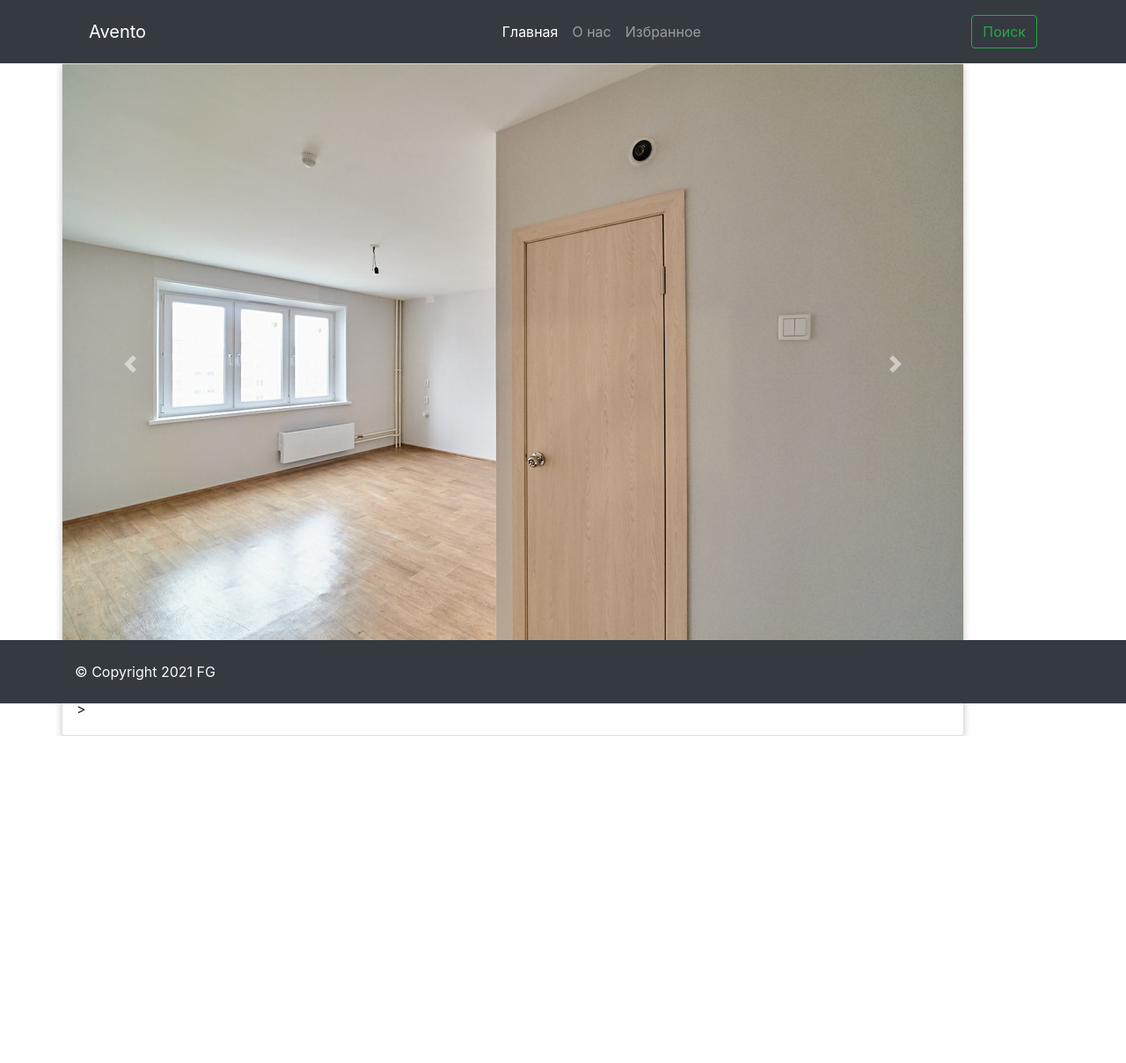
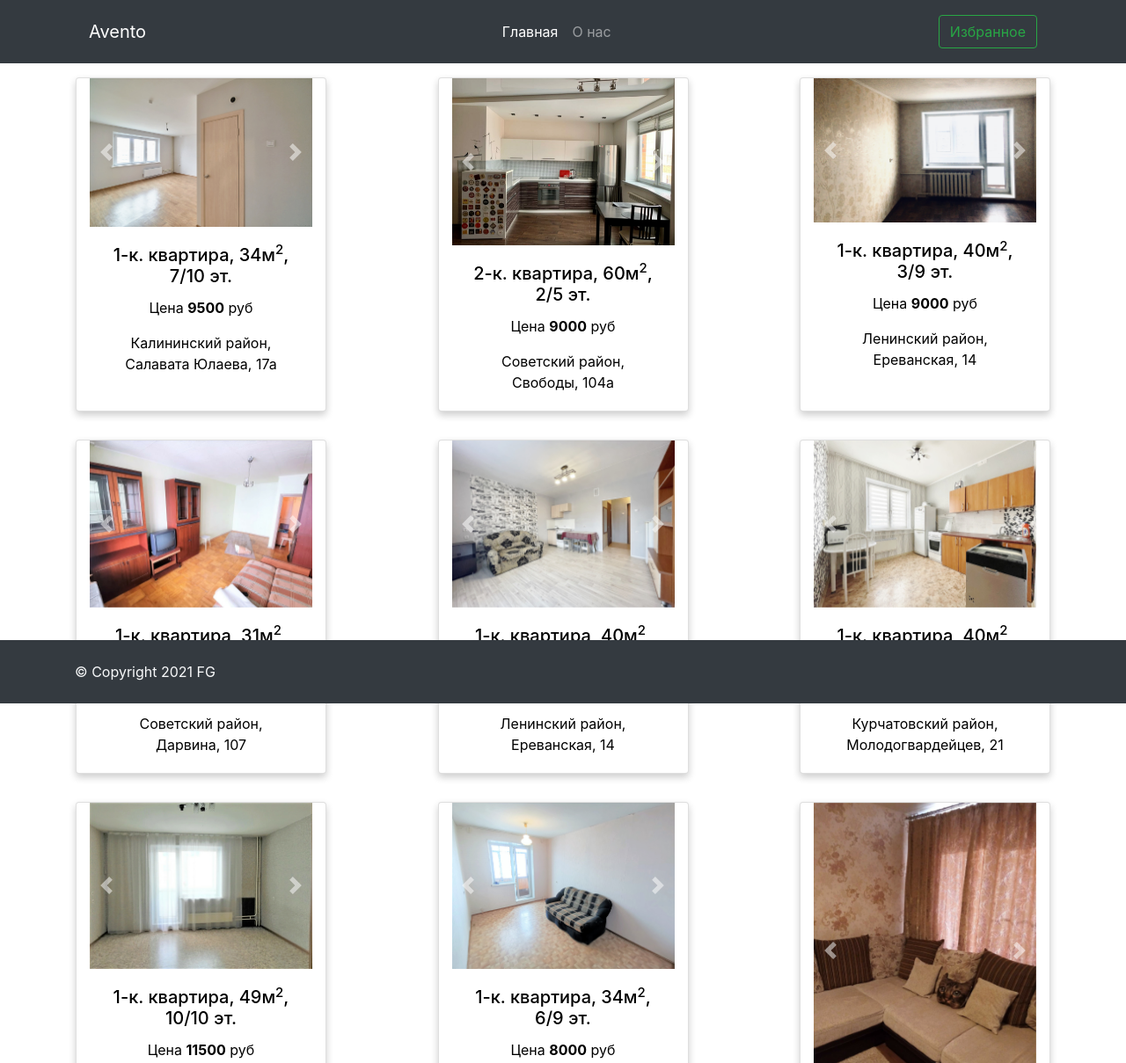
Before and after one commit to FilinGoy/java_script_ws, a plain HTML site: page index.html in a window 1280 px wide. Shown: the top 1209 px of the page at 88% size. Before the commit the page ends 837 px from the top, so only its background shows below. Drawn offline with nearby package versions, Linux system fonts and the light colour scheme.

Commit message:
JSNormal

```diff
--- a/css/style.css
+++ b/css/style.css
@@ -13,9 +13,10 @@ main {
 }
 
 .card:hover {
-    box-shadow: 0 8px 16px 0 rgba(0,0,0,0.2);
+    box-shadow: 0px 0px 21px 2px rgba(34, 60, 80, 0.34);
 }
 
-.card-2 {
-    padding: 2px 16px;
+button {
+    padding:0 100%;
+    margin: 0;
 }
--- a/index.html
+++ b/index.html
@@ -27,12 +27,9 @@
                           <li class="nav-item">
                             <a class="nav-link" href="#">О нас</a>
                           </li>
-                          <li class="nav-item">
-                            <a class="nav-link" href="#">Избранное</a>
-                          </li>
                         </ul>
                         <form class="form-inline">
-                            <button class="btn btn-outline-success my-2 my-sm-0" type="submit">Поиск</button>
+                            <button class="btn btn-outline-success my-2 my-sm-0" type="submit">Избранное</button>
                         </form>
                       </div>
                 </div>
@@ -41,35 +38,8 @@
     </header>
     <main>
         <div class="container">
-            <div class="row" id="main-img">
-                <div class="card">
-                    <div id="carouselExampleControlsNoTouching" class="carousel slide" data-touch="true" data-interval="false">
-                        <div class="carousel-inner">
-                          <div class="carousel-item active">
-                            <img src="content/1_1.jpg" class="d-block w-100" alt="...">
-                          </div>
-                          <div class="carousel-item">
-                            <img src="content/1_2.jpg" class="d-block w-100" alt="...">
-                          </div>
-                          <div class="carousel-item">
-                            <img src="content/1_3.jpg" class="d-block w-100" alt="...">
-                          </div>
-                        </div>
-                        <a class="carousel-control-prev" href="#carouselExampleControlsNoTouching" role="button" data-slide="prev">
-                          <span class="carousel-control-prev-icon" aria-hidden="true"></span>
-                          <span class="sr-only">Назад</span>
-                        </a>
-                        <a class="carousel-control-next" href="#carouselExampleControlsNoTouching" role="button" data-slide="next">
-                          <span class="carousel-control-next-icon" aria-hidden="true"></span>
-                          <span class="sr-only">Дальше</span>
-                        </a>
-                      </div>
-                    <div class="card-2">
-                        <h4>1-к.квартира, 36м<sup>2</sup>, 2/3 эт.</h4>
-                        <p><b></b>></p>
-                        <p></p>
-                    </div>
-                </div>
+            <div class="row justify-content-between" id="main-img">
+
             </div>
         </div>
     </main>
--- a/js/script.js
+++ b/js/script.js
@@ -7,7 +7,7 @@ data = [{
     floor: 7,                           // Этаж
     numOfFloors: 10,                    // Всего этажей в доме
     price: 9500,                        // Цена
-    photo: "content/gg"                 // Фото
+    photo: "content/1_1.jpg"            // Фото
 },
 {
     id: 2,
@@ -18,7 +18,7 @@ data = [{
     floor: 2,
     numOfFloors: 5,
     price: 9000,
-    photo: "content/gg"
+    photo: "content/2_1.jpg"
 },
 {
     id: 3,
@@ -29,7 +29,7 @@ data = [{
     floor: 3,
     numOfFloors: 9,
     price: 9000,
-    photo: "content/gg"
+    photo: "content/3_1.jpg"
 },
 {
     id: 4,
@@ -40,7 +40,7 @@ data = [{
     floor: 5,
     numOfFloors: 5,
     price: 9000,
-    photo: "content/gg"
+    photo: "content/4_1.jpg"
 },
 {
     id: 5,
@@ -51,7 +51,7 @@ data = [{
     floor: 3,
     numOfFloors: 9,
     price: 9000,
-    photo: "content/gg"
+    photo: "content/5_1.jpg"
 },
 {
     id: 6,
@@ -62,7 +62,7 @@ data = [{
     floor: 8,
     numOfFloors: 10,
     price: 10000,
-    photo: "content/gg"
+    photo: "content/6_1.jpg"
 },
 {
     id: 7,
@@ -73,7 +73,7 @@ data = [{
     floor: 10,
     numOfFloors: 10,
     price: 11500,
-    photo: "content/gg"
+    photo: "content/7_1.jpg"
 },
 {
     id: 8,
@@ -84,7 +84,7 @@ data = [{
     floor: 6,
     numOfFloors: 9,
     price: 8000,
-    photo: "content/gg"
+    photo: "content/8_1.jpg"
 },
 {
     id: 9,
@@ -95,7 +95,7 @@ data = [{
     floor: 4,
     numOfFloors: 10,
     price: 8000,
-    photo: "content/gg"
+    photo: "content/9_1.jpg"
 },
 {
     id: 10,
@@ -106,7 +106,7 @@ data = [{
     floor: 4,
     numOfFloors: 10,
     price: 17000,
-    photo: "content/gg"
+    photo: "content/10_1.jpg"
 },
 {
     id: 11,
@@ -117,18 +117,18 @@ data = [{
     floor: 15,
     numOfFloors: 19,
     price: 15000,
-    photo: "content/gg"
+    photo: "content/11_1.jpg"
 },
 {
     id: 12,
     numOfRooms: 2,
-    address: "Комарова, 114а ",
+    address: "Комарова, 114а",
     district: "Тракторозаводский район",
     square: 50,
     floor: 4,
     numOfFloors: 10,
     price: 8000,
-    photo: "content/gg"
+    photo: "content/12_1.jpg"
 },
 {
     id: 13,
@@ -139,7 +139,7 @@ data = [{
     floor: 2,
     numOfFloors: 5,
     price: 12000,
-    photo: "content/gg"
+    photo: "content/13_1.jpg"
 },
 {
     id: 14,
@@ -150,7 +150,7 @@ data = [{
     floor: 7,
     numOfFloors: 10,
     price: 14000,
-    photo: "content/gg"
+    photo: "content/14_1.jpg"
 },
 {
     id: 15,
@@ -161,11 +161,39 @@ data = [{
     floor: 3,
     numOfFloors: 10,
     price: 13000,
-    photo: "content/gg"
-}]
+    photo: "content/15_1.jpg"
+}];
 
-var d = document;
-var vst = d.getElementById("main-img");
-for (var i=0; i<data.lenght; i++) {
-    innerHTML+=``
-}
+let k = data.length;
+
+let d = document;
+let vst = d.getElementById("main-img");
+for (var i = 0; i < k; i++) {
+    vst.innerHTML += `<button class="card col-3 m-3" style="width: 18rem;">
+    <div id="carouselExampleFade" class="carousel slide carousel-fade" data-ride="carousel">
+        <div class="carousel-inner">
+          <div class="carousel-item active">
+            <img src="${data[i].photo}" class="d-block w-100" alt="...">
+          </div>
+          <div class="carousel-item">
+            <img src="${data[i].photo}" class="d-block w-100" alt="...">
+          </div>
+          <div class="carousel-item">
+            <img src="${data[i].photo}" class="d-block w-100" alt="...">
+          </div>
+        </div>
+        <a class="carousel-control-prev" href="#carouselExampleFade" role="button" data-slide="prev">
+          <span class="carousel-control-prev-icon" aria-hidden="true"></span>
+          <span class="sr-only">Предыдущий</span>
+        </a>
+        <a class="carousel-control-next" href="#carouselExampleFade" role="button" data-slide="next">
+          <span class="carousel-control-next-icon" aria-hidden="true"></span>
+          <span class="sr-only">Следующий</span>
+        </a>
+      </div>
+    <div class="card-body">
+      <h5 class="card-title">${data[i].numOfRooms}-к. квартира, ${data[i].square}м<sup>2</sup>, ${data[i].floor}/${data[i].numOfFloors} эт.</h5>
+      <p class="card-text">Цена <b>${data[i].price}</b> руб</p>
+      <p class="card-text">${data[i].district}, ${data[i].address}</p>
+    </div>
+  </button>`};
```
